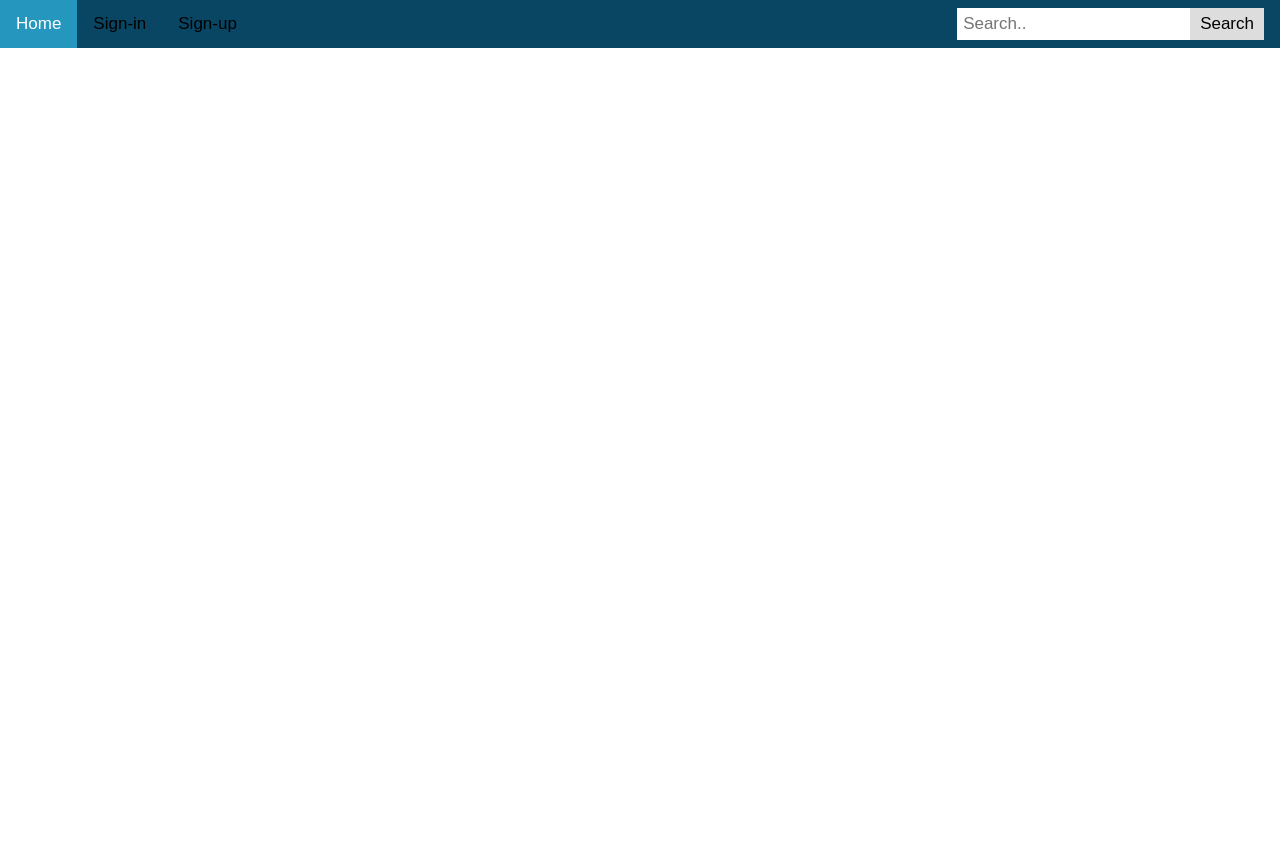
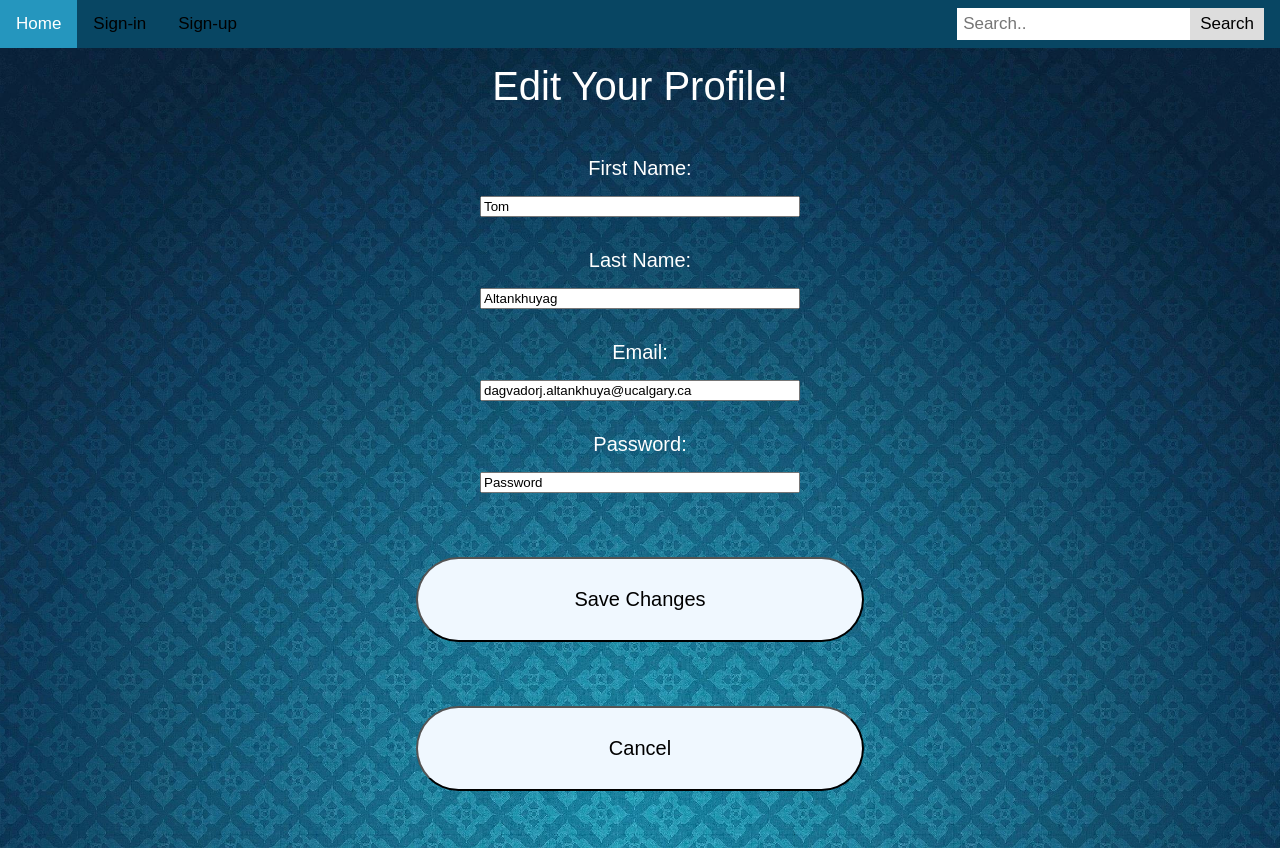
Before and after one commit to Hesham-E/ShowCase-FrontEnd, a React (Create React App) app: page /edit-profile in a window 1280 px wide. Before the commit the page ends 800 px from the top, so only its background shows below. Built offline with nearby package versions, Linux system fonts and the light colour scheme.

Commit message:
Added some Editing Capability

```diff
--- a/src/App.css
+++ b/src/App.css
@@ -6,4 +6,6 @@
   width: 100vw;
   color: white;
   font-family: Arial, Helvetica, sans-serif;
+  height:fit-content;
+  min-height: 100vh;
 }
--- a/src/App.js
+++ b/src/App.js
@@ -9,6 +9,7 @@ import SignUpPage from './components/SignUpPage';
 import HomePage from './components/HomePage';
 import SearchPage from './components/SearchPage';
 import NavBar from './components/NavBar';
+import EditProfile from './components/EditProfile';
 
 
 let accounts = [
@@ -54,6 +55,8 @@ const App = () => {
       if (email === account.Email && password === account.Password) {
         setAuthenticate(true);
         setCurrentUser(account);
+        console.log(authenticate);
+        console.log(account);
         navigate("/profile");
       }
     });
@@ -67,6 +70,10 @@ const App = () => {
     setAuthenticate(true);
     setCurrentUser(newAccount);
     navigate("/profile");
+  };
+
+  const editProfileHander = (accountID, editedAccount) => {
+    accountList[accountID] = editedAccount;
   }
 
   return (
@@ -77,7 +84,8 @@ const App = () => {
           <Route path="/" element={<HomePage />} />
           <Route path="/login" element={<LoginPage logIn={logInHandler} />} />
           <Route path="/signup" element={<SignUpPage signUp={signUpHandler} allAccounts={accountList}/>} />
-          <Route path="/profile" element={<ProfilePage user={currentUser} />} />
+          <Route path="/profile" element={<ProfilePage user={currentUser} auth={authenticate}/>} />
+          <Route path="/edit-profile" element={<EditProfile user={currentUser} editProfile={editProfileHander} allAccounts={accountList}/>} />
           <Route path="/search" element={<SearchPage />} />
         </Routes>
       </div>
--- /dev/null
+++ b/src/components/EditProfile.css
@@ -0,0 +1,17 @@
+.EditProfile {
+    display: flex;
+    flex-direction: column;
+    justify-content: flex-start;
+    align-items: end;
+    height: 100vh;
+}
+
+.QuestionBar {
+    display: flex;
+    flex-direction: column;
+    margin-top: 2vh;
+    text-align: center;
+    align-self: center;
+    width: 25%;
+    font-size: 20px;
+}
--- /dev/null
+++ b/src/components/EditProfile.jsx
@@ -0,0 +1,101 @@
+import React, { useState } from 'react';
+import { useNavigate } from "react-router-dom";
+import "./GeneralStyles.css";
+import "./EditProfile.css";
+
+const EditProfile = (props) => {
+    const [enteredFirstName, setEnteredFirstName] = useState(props.user.First_Name);
+    const [enteredLastName, setEnteredLastName] = useState(props.user.Last_Name);
+    const [enteredEmail, setEnteredEmail] = useState(props.user.Email);
+    const [enteredPassword, setEnteredPassword] = useState(props.user.Password);
+    let navigate = useNavigate();
+
+    const firstnameChangeHandler = (event) => {
+        setEnteredFirstName(event.target.value);
+    };
+
+    const lastnameChangeHandler = (event) => {
+        setEnteredLastName(event.target.value);
+    };
+
+    const emailChangeHandler = (event) => {
+        setEnteredEmail(event.target.value);
+    };
+
+    const passwordChangeHandler = (event) => {
+        setEnteredPassword(event.target.value);
+    };
+
+    const save = () => {
+        let editedAcc = {
+            Account_ID: props.user.Account_ID,
+            Email: enteredEmail,
+            Password: enteredPassword,
+            First_Name: enteredFirstName,
+            Last_Name: enteredLastName,
+          }
+
+          let unique = props.allAccounts.every((account) => {
+              if (account.Account_ID !== editedAcc.Account_ID) {
+                return account.Email !== editedAcc.Email;
+              }
+              else {
+                  return true;
+              }
+          });
+
+          if (unique)
+          {
+            props.editProfile(props.Account_ID, editedAcc);
+            navigate("/profile");
+          }
+          else
+          {
+            resetPage();
+          }
+    }
+
+    const cancel = () => {
+        navigate("/profile");
+    }
+
+    const resetPage = () => {
+        setEnteredFirstName(props.user.First_Name);
+        setEnteredLastName(props.user.Last_Name);
+        setEnteredEmail(props.user.Email);
+        setEnteredPassword(props.user.Password);
+    };
+
+
+    return (
+        <div className='EditProfile'>
+            <label className="HeaderText">Edit Your Profile!</label>
+
+            <div className='QuestionBar'>
+                <label className="BodyText">First Name: </label>
+                <input value={enteredFirstName} onChange={firstnameChangeHandler} />
+            </div>
+            <div className='QuestionBar'>
+                <label className="BodyText">Last Name: </label>
+                <input value={enteredLastName} onChange={lastnameChangeHandler} />
+            </div>
+            <div className='QuestionBar'>
+                <label className="BodyText">Email: </label>
+                <input value={enteredEmail} onChange={emailChangeHandler} />
+            </div>
+            <div className='QuestionBar'>
+                <label className="BodyText">Password: </label>
+                <input value={enteredPassword} onChange={passwordChangeHandler} />
+            </div>
+
+            <button className='ButtonBorder' onClick={save}>
+                <label className="BodyText">Save Changes</label>
+            </button>
+            <button className='ButtonBorder' onClick={cancel}>
+                <label className="BodyText">Cancel</label>
+            </button>
+        </div>
+    );
+};
+
+export default EditProfile;
--- a/src/components/HomePage.css
+++ b/src/components/HomePage.css
@@ -3,7 +3,6 @@
     align-items: center;
     align-self: center;
     text-align: center;
-    height: 100vh;
 }
 
 .IntroText {
--- a/src/components/ProfilePage.css
+++ b/src/components/ProfilePage.css
@@ -11,6 +11,10 @@
     height: 15vh;
     border-radius: 20%;
     margin-top: 1vh;
+}
+
+.EditButton {
+    margin: auto;
 }
 
 .SocialsButtons {
--- a/src/components/ProfilePage.jsx
+++ b/src/components/ProfilePage.jsx
@@ -2,15 +2,22 @@ import React from 'react';
 import "./ProfilePage.css";
 import "./GeneralStyles.css";
 import PostCard from './PostCard';
+import { useNavigate } from 'react-router';
 
 const ProfilePage = (props) => {
     let profilePic = require("../images/DefaultProfilePicture.png");
     let userName = props.user.First_Name.concat(" ", props.user.Last_Name);
     let userBio = "Sed ut perspiciatis unde omnis iste natus error sit voluptatem accusantium doloremque laudantium, totam rem aperiam, eaque ipsa quae ab illo inventore veritatis et quasi architecto beatae vitae dicta sunt explicabo. Nemo enim ipsam voluptatem quia voluptas sit aspernatur aut odit aut fugit, sed quia consequuntur magni dolores eos qui ratione voluptatem sequi nesciunt. Neque porro quisquam est, qui dolorem ipsum quia dolor sit amet, consectetur, adipisci velit, sed quia non numquam eius modi tempora incidunt ut labore et dolore magnam aliquam quaerat voluptatem. Ut enim ad minima veniam, quis nostrum exercitationem ullam corporis suscipit laboriosam, nisi ut aliquid ex ea commodi consequatur? Quis autem vel eum iure reprehenderit qui in ea voluptate velit esse quam nihil molestiae consequatur, vel illum qui dolorem eum fugiat quo voluptas nulla pariatur?";
+    let navigate = useNavigate();
+
+    const editProfile = () => {
+        navigate("/edit-profile")
+    }
 
     return (
         <div className="ProfilePage">
             <img className="ProfilePic" src={profilePic} alt="" />
+            {props.auth ? <button className='EditButton' onClick={editProfile}>Edit Profile</button> : {}}
             <hr className='HeaderLine' />
             <span className='HeaderText'>{userName}</span>
             <span className='BodyText'>{userBio}</span>
```
